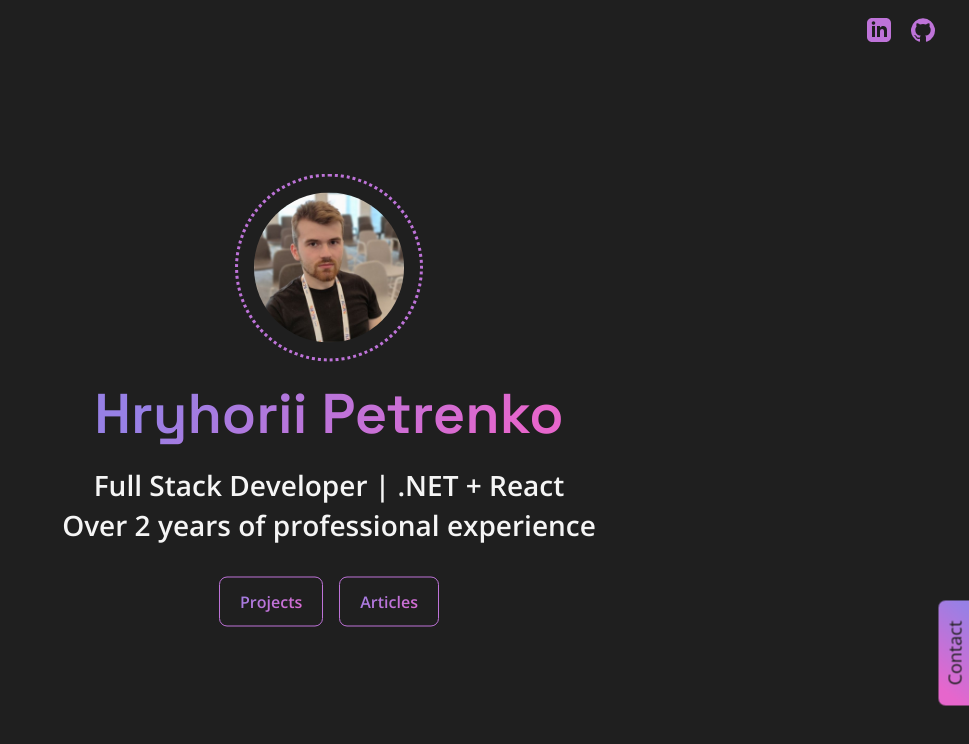
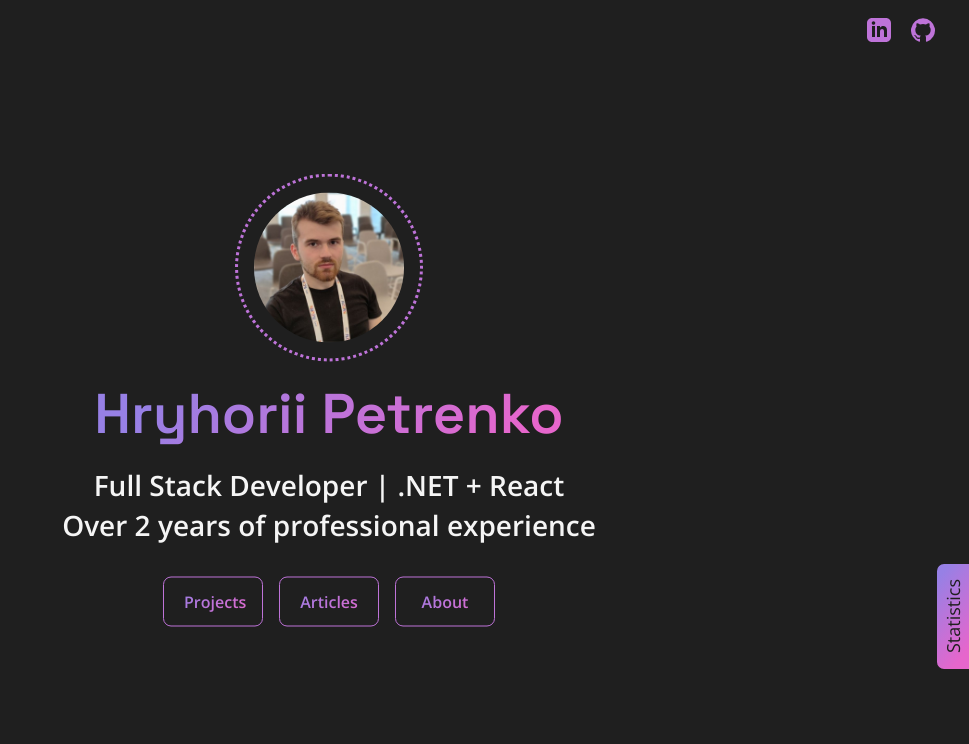
Before and after one commit to ryhordev/hryhorii-portfolio, a React (Vite) app: page / in a window 1280 px wide. Shown: the top 744 px of the page, without its empty margins (311-1280 px from the left). Built offline with nearby package versions, Linux system fonts and the light colour scheme; the HTML template or start-up script is replaced by a standard one.

Commit message:
add statistic panel, add styles

```diff
--- a/src/App.tsx
+++ b/src/App.tsx
@@ -4,7 +4,7 @@ import { BrowserRouter, Route, Routes } from "react-router-dom"
 import { Main } from "./pages/Main"
 import { NotFound } from "./pages/NotFound"
 import { Header } from "./components/Header"
-import { ContactButton } from "./components/buttons/ContactButton"
+import { StatisticButton } from "./components/buttons/StatisticButton"
 
 import "./App.css"
 
@@ -16,7 +16,7 @@ export const App: FC = () => {
         <Route path="/" Component={Main} />
         <Route path="*" Component={NotFound} />
       </Routes>
-      <ContactButton />
+      <StatisticButton />
     </BrowserRouter>
   )
 }
--- a/src/components/Panel/Panel.tsx
+++ /dev/null
@@ -1,14 +0,0 @@
-import { FC } from "react";
-
-interface IPanelProps {
-    className?: string;
-    isOpen: boolean;
-}
-
-export const Panel: FC<IPanelProps> = ({className}) => {
-    return (
-        <div className={`panel ${className ?? ''}`}>
-
-        </div>
-    );
-}
--- a/src/components/Panel/index.ts
+++ /dev/null
@@ -1 +0,0 @@
-export * from './Panel'
--- a/src/components/buttons/ContactButton/ContactButton.tsx
+++ /dev/null
@@ -1,25 +0,0 @@
-import { FC, useState } from "react";
-import './index.css'
-import { Panel } from "../../Panel";
-import { Button } from "../Button";
-
-export const ContactButton: FC = () => {
-    const [isPanelOpen, setPanelOpen] = useState<boolean>(false);
-
-    return (
-        <>
-            <div className="contact-btn-container">
-                <Button
-                    className="contact-btn"
-                    text="Contact"
-                    onClick={() => setPanelOpen(true)}
-                    variant="primary"
-                />
-            </div>
-
-            <Panel isOpen={isPanelOpen}>
-
-            </Panel>
-        </>
-    );
-}
--- a/src/components/buttons/ContactButton/index.css
+++ /dev/null
@@ -1,23 +0,0 @@
-.contact-btn {
-  min-width: 107px;
-  padding: 4px 10px 10px;
-  font-weight: normal;
-  font-size: large;
-}
-
-.contact-btn-container {
-  position: fixed;
-  bottom: 127px;
-  right: -42px;
-  z-index: 50;
-  transform: rotate(-90deg);
-  left: auto;
-}
-
-@media (max-width: 600px) {
-  .contact-btn-container {
-    bottom: -10px;
-    right: 5%;
-    transform: rotate(0deg);
-  }
-}
--- a/src/components/buttons/ContactButton/index.ts
+++ /dev/null
@@ -1 +0,0 @@
-export * from './ContactButton'
--- /dev/null
+++ b/src/components/buttons/StatisticButton/StatisticButton.tsx
@@ -0,0 +1,38 @@
+import { FC, useEffect, useState } from "react";
+import { Button } from "../Button";
+import './index.css'
+
+export const StatisticButton: FC = () => {
+    const [isPanelOpen, setPanelOpen] = useState<boolean>(false);
+    const [openPercentage, setOpenPercentage] = useState<string>('');
+
+    useEffect(() => {
+        setOpenPercentage(window.screen.width < 600 ? '80%' : '40%');
+    }, [])
+
+    const onClick = () => {
+        if (isPanelOpen) {
+            document.getElementById("panel-overlay")?.remove();
+        }
+        else {
+            const el = document.createElement('div')
+            el.id = "panel-overlay";
+            document.body.append(el);
+        }
+
+        setPanelOpen(!isPanelOpen)
+    }
+
+    return (
+        <div className={`panel-container`} style={{ width: isPanelOpen ? openPercentage : '0' }}>
+            <div className="statistic-btn-container">
+                <Button
+                    className="statistic-btn"
+                    text="Statistics"
+                    onClick={onClick}
+                    variant="primary"
+                />
+            </div>
+        </div>
+    );
+}
--- /dev/null
+++ b/src/components/buttons/StatisticButton/index.css
@@ -0,0 +1,49 @@
+.statistic-btn {
+  min-height: 107px;
+  padding: 10px 4px;
+  font-weight: normal;
+  font-size: large;
+  writing-mode: vertical-rl;
+  transform: rotate(180deg);
+  border-left: 0;
+  border-bottom-left-radius: 0;
+  border-top-left-radius: 0;
+}
+
+.statistic-btn-container {
+  z-index: 2;
+  position: absolute;
+  transform: translate(-100%);
+  bottom: 130px;
+}
+
+.panel-container {
+  transition: all 0.3s;
+  display: flex;
+  position: fixed;
+  right: 0;
+  top: 0;
+  bottom: 0;
+  z-index: 3;
+  height: 100dvh;
+  background: var(--bg-color);
+  max-width: 600px;
+}
+
+#panel-overlay {
+  position: absolute;
+  inset: 0;
+  z-index: 1;
+  background: rgba(0, 0, 0, 0.45);
+  pointer-events: auto;
+}
+
+.panel-open {
+  width: 40%;
+}
+
+@media (max-width: 600px) {
+  .panel-open {
+    width: 80%;
+  }
+}
--- /dev/null
+++ b/src/components/buttons/StatisticButton/index.ts
@@ -0,0 +1 @@
+export * from './StatisticButton'
--- a/src/pages/Main/Main.tsx
+++ b/src/pages/Main/Main.tsx
@@ -25,10 +25,13 @@ export const Main: FC = () => {
 
             <div className="main-btn-container">
                 <Link to='/projects'>
-                    <Button text="Projects" />
+                    <Button text="Projects" className="main-btn"/>
                 </Link>
                 <Link to='/articles'>
-                    <Button text="Articles" />
+                    <Button text="Articles" className="main-btn"/>
+                </Link>
+                <Link to='/about'>
+                    <Button text="About" className="main-btn"/>
                 </Link>
             </div>
         </div>
--- a/src/pages/Main/index.css
+++ b/src/pages/Main/index.css
@@ -9,6 +9,10 @@
   margin-bottom: 1rem;
   border: 3px dotted #be73d9;
   padding: 1rem;
+}
+
+.main-btn {
+  width: 100px;
 }
 
 .main {
@@ -28,9 +32,11 @@
   margin-top: 2rem;
   display: flex;
   gap: 1rem;
+  flex-wrap: wrap;
+  justify-content: center;
 }
 
-@media (max-height: 500px) {
+@media (max-height: 550px) {
   .main {
     top: 0;
     transform: translate(-50%);
```
Also changed, not shown: src/components/Panel/index.css (deleted).
